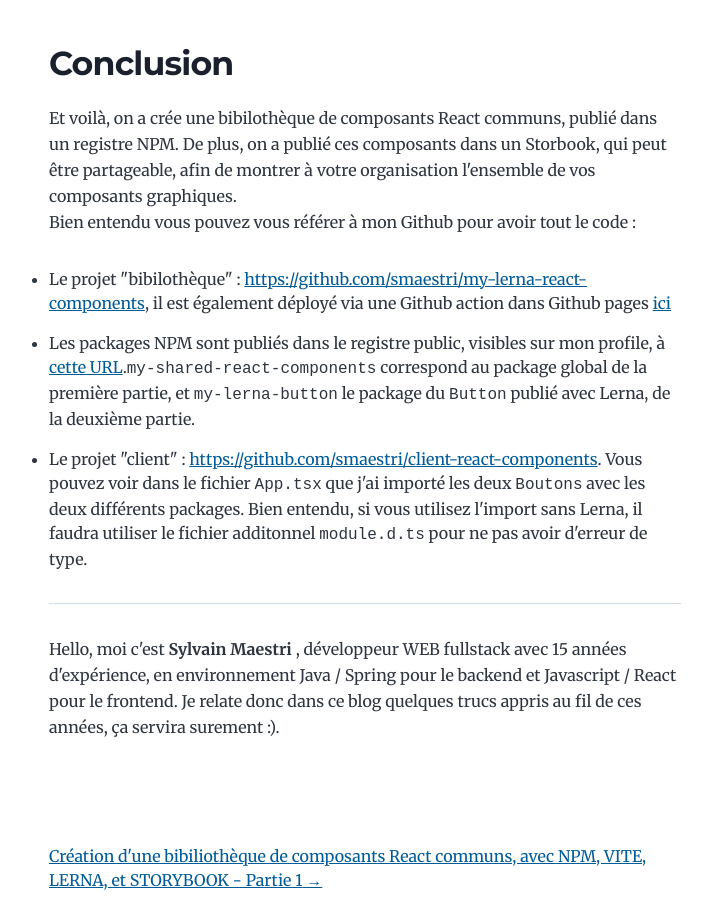
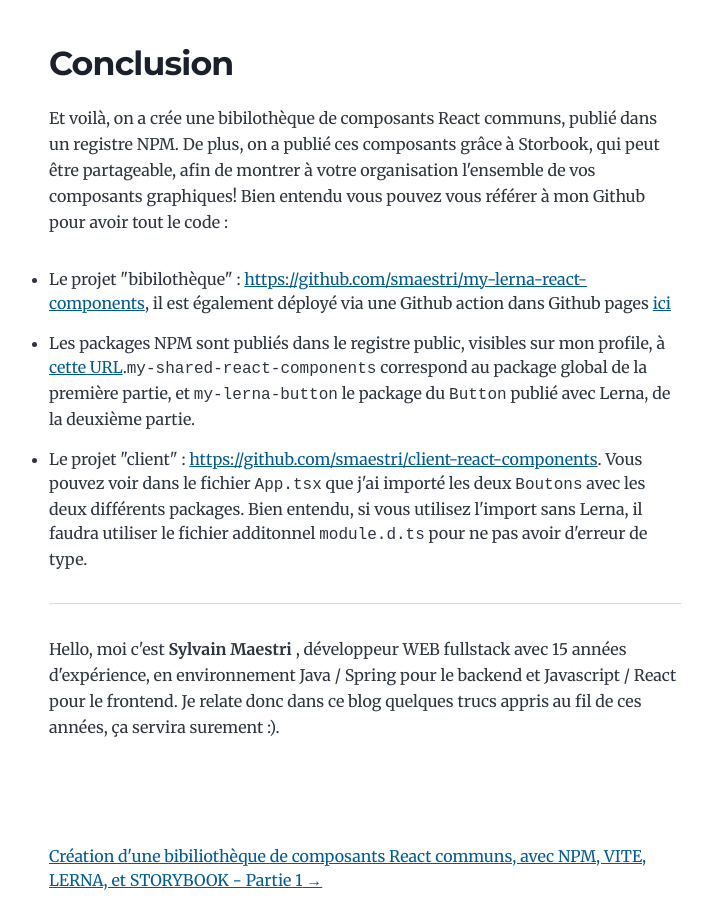
Before and after one commit to smaestri/blog, a Gatsby site: page /2025-03-10-Bibliotheque-React-part2/ in a window 1280 px wide. Shown: the part 5008-5913 px from the top of the page, without its empty margins (275-982 px from the left). Built offline with nearby package versions, Linux system fonts and the light colour scheme; Gatsby itself is replaced by a stand-in of ours; some packages are replaced by stand-ins of ours.

Commit message:
fix typo

```diff
--- a/content/blog/2025-03-10-Bibliotheque-React-part2.md
+++ b/content/blog/2025-03-10-Bibliotheque-React-part2.md
@@ -135,7 +135,7 @@
 
 ## Conclusion
 
-Et voilà, on a crée une bibilothèque de composants React communs, publié dans un registre NPM. De plus, on a publié ces composants dans un Storbook, qui peut être partageable, afin de montrer à votre organisation l'ensemble de vos composants graphiques.
+Et voilà, on a crée une bibilothèque de composants React communs, publié dans un registre NPM. De plus, on a publié ces composants grâce à Storbook, qui peut être partageable, afin de montrer à votre organisation l'ensemble de vos composants graphiques!
 Bien entendu vous pouvez vous référer à mon Github pour avoir tout le code :
 - Le projet "bibilothèque" : https://github.com/smaestri/my-lerna-react-components, il est également déployé via une Github action dans Github pages [ici](https://smaestri.github.io/my-lerna-react-components/)
 - Les packages NPM sont publiés dans le registre public, visibles sur mon profile, à [cette URL](https://www.npmjs.com/settings/smaestri/packages).`my-shared-react-components` correspond au package global de la première partie, et `my-lerna-button` le package du `Button` publié avec Lerna, de la deuxième partie.
```
